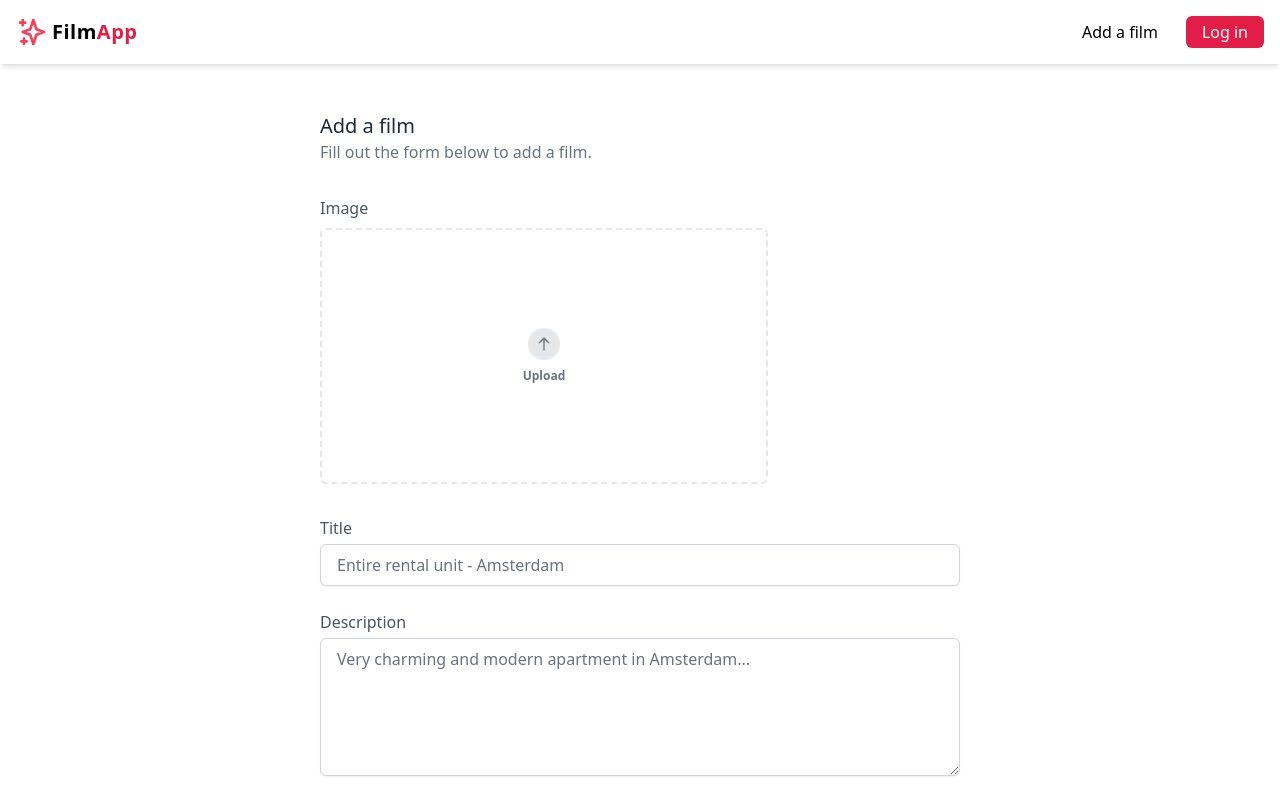
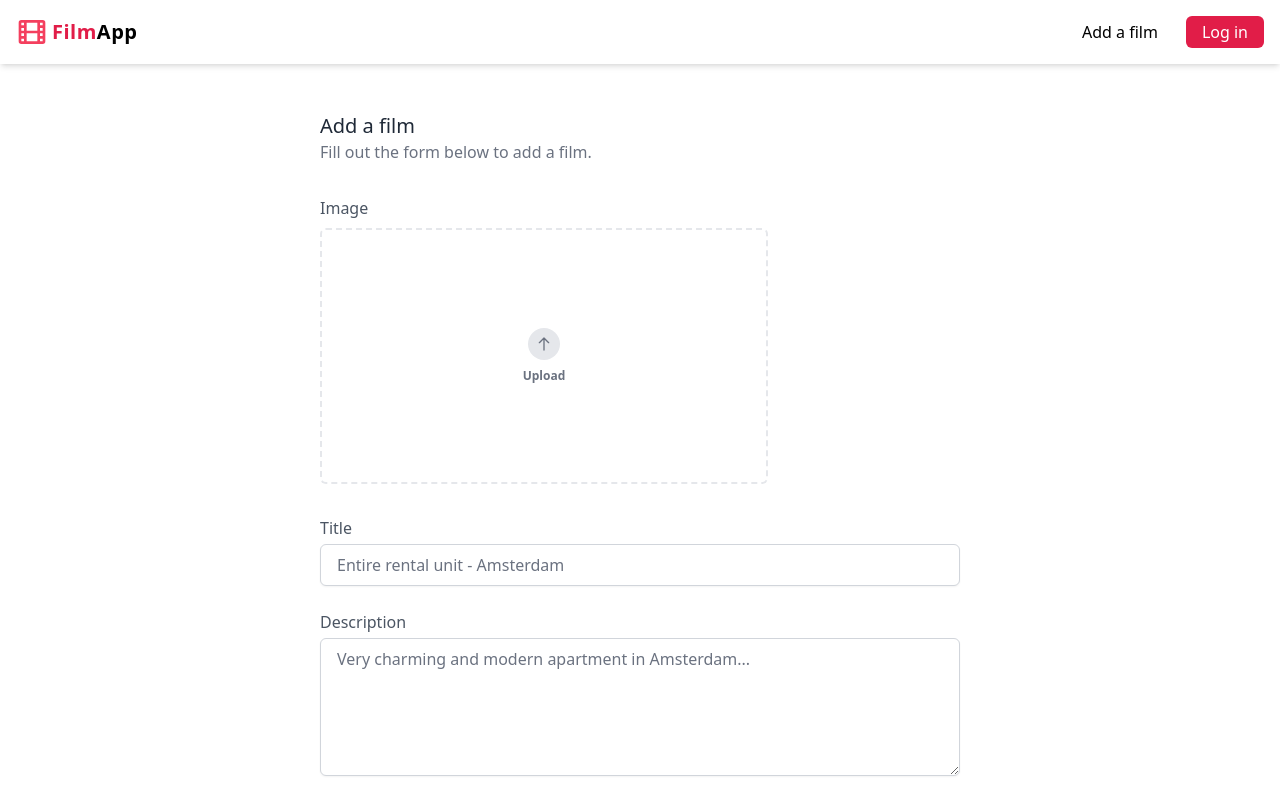
Before and after one commit to ezramizrahi/next-cypress-demo, a Next.js app: page /create in a window 1280 px wide. Shown: the top 800 px of the page. Built offline with nearby package versions, Linux system fonts and the light colour scheme.

Commit message:
update Layout

```diff
--- a/components/layout.js
+++ b/components/layout.js
@@ -13,6 +13,7 @@ import {
   PlusIcon,
   SparklesIcon,
   UserIcon,
+  FilmIcon,
 } from '@heroicons/react/outline';
 import { ChevronDownIcon } from '@heroicons/react/solid';
 
@@ -67,15 +68,15 @@ const Layout = ({ children = null }) => {
             <div className="h-full px-4 flex justify-between items-center space-x-4">
               <Link href="/">
                 <a className="flex items-center space-x-1">
-                  <SparklesIcon className="shrink-0 w-8 h-8 text-rose-500" />
-                  <span className="text-xl font-semibold tracking-wide">
-                    Film<span className="text-rose-600">App</span>
+                  <FilmIcon className="shrink-0 w-8 h-8 text-rose-500" />
+                  <span data-cy="film-app-header-text" className="text-xl font-semibold tracking-wide">
+                    <span className="text-rose-600">Film</span>App
                   </span>
                 </a>
               </Link>
               <div className="flex items-center space-x-4">
                 <Link href="/create">
-                  <a className="hidden sm:block hover:bg-gray-200 transition px-3 py-1 rounded-md">
+                  <a data-cy="add-film-link" className="hidden sm:block hover:bg-gray-200 transition px-3 py-1 rounded-md">
                     Add a film
                   </a>
                 </Link>
@@ -161,6 +162,7 @@ const Layout = ({ children = null }) => {
                   </Menu>
                 ) : (
                   <button
+                    data-cy="log-in-button"
                     type="button"
                     onClick={openModal}
                     className="ml-4 px-4 py-1 rounded-md bg-rose-600 hover:bg-rose-500 focus:outline-none focus:ring-4 focus:ring-rose-500 focus:ring-opacity-50 text-white transition"
```
